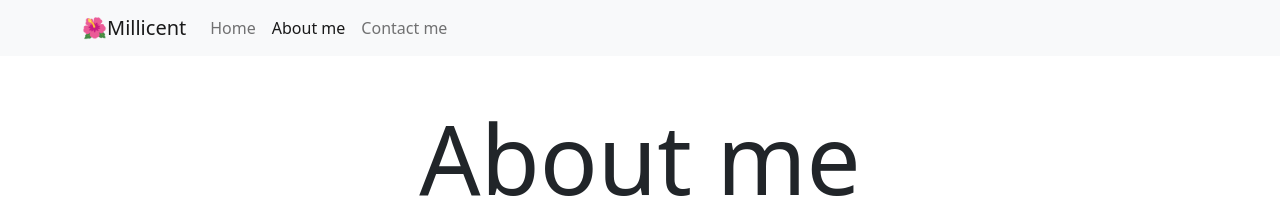
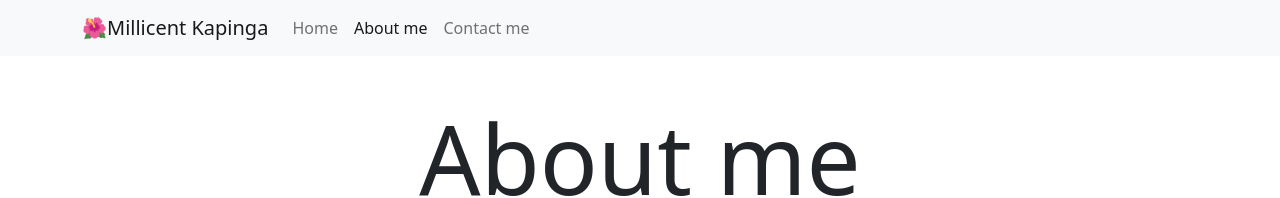
Before and after one commit to Millykapy/advanced-tools-homework-challenge-forked, a website: page Homework/about.html in a window 1280 px wide. Shown: the top 198 px of the page. Drawn offline with nearby package versions, Linux system fonts and the light colour scheme.

```diff
--- a/Homework/about.html
+++ b/Homework/about.html
@@ -25,7 +25,7 @@
   <body>
     <nav class="navbar navbar-expand-lg navbar-light bg-light fixed-top">
       <div class="container">
-        <a class="navbar-brand" href="index.html">🌺Millicent</a>
+        <a class="navbar-brand" href="index.html">🌺Millicent Kapinga</a>
         <button
           class="navbar-toggler"
           type="button"
```
Also changed, not shown: Homework/index.html (+1 -1 lines).
